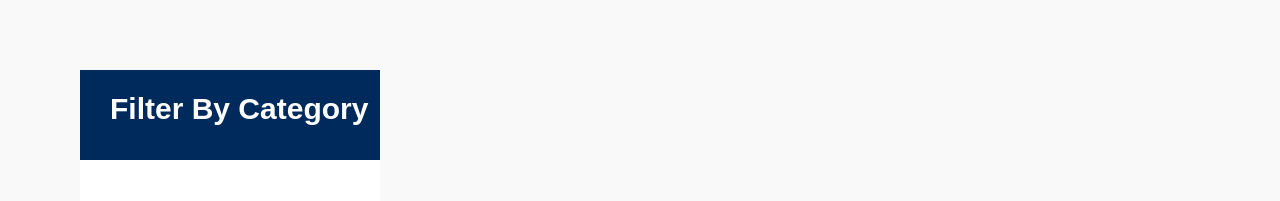
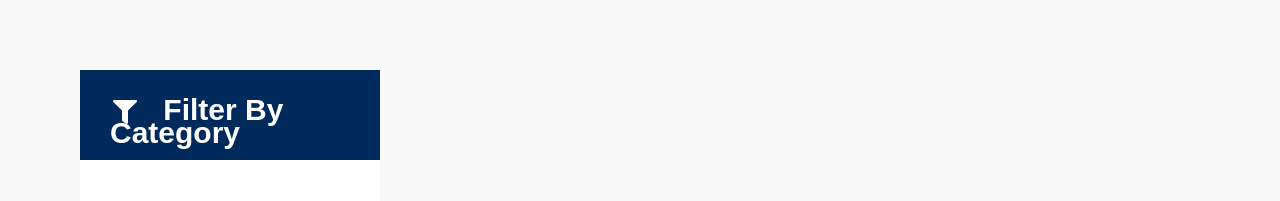
Before and after one commit to noraabdelgadir/student-accessibility-portal, a website: page SAP/views/AllServicesGraph/allServices.html in a window 1280 px wide. Shown: the part 150-351 px from the top of the page. Drawn offline with nearby package versions, Linux system fonts and the light colour scheme.

Commit message:
Added icon beside Filter header

```diff
--- a/SAP/views/AllServicesGraph/allServices.html
+++ b/SAP/views/AllServicesGraph/allServices.html
@@ -44,7 +44,7 @@
 
 -->
   <div id="categoriesList">
-        <h1>Filter By Category</h1>
+        <h1><i class="fas fa-filter"></i> Filter By Category</h1>
         <label class="container">Category 1
           <input type="checkbox" checked="checked">
           <span class="checkmark"></span>
--- a/SAP/views/AllServicesGraph/graph.css
+++ b/SAP/views/AllServicesGraph/graph.css
@@ -112,3 +112,8 @@ label.container{
     -ms-transform: rotate(45deg);
     transform: rotate(45deg);
 }
+
+.fa-filter{
+	height:1.5rem;
+	width:1.5rem;
+}
```
